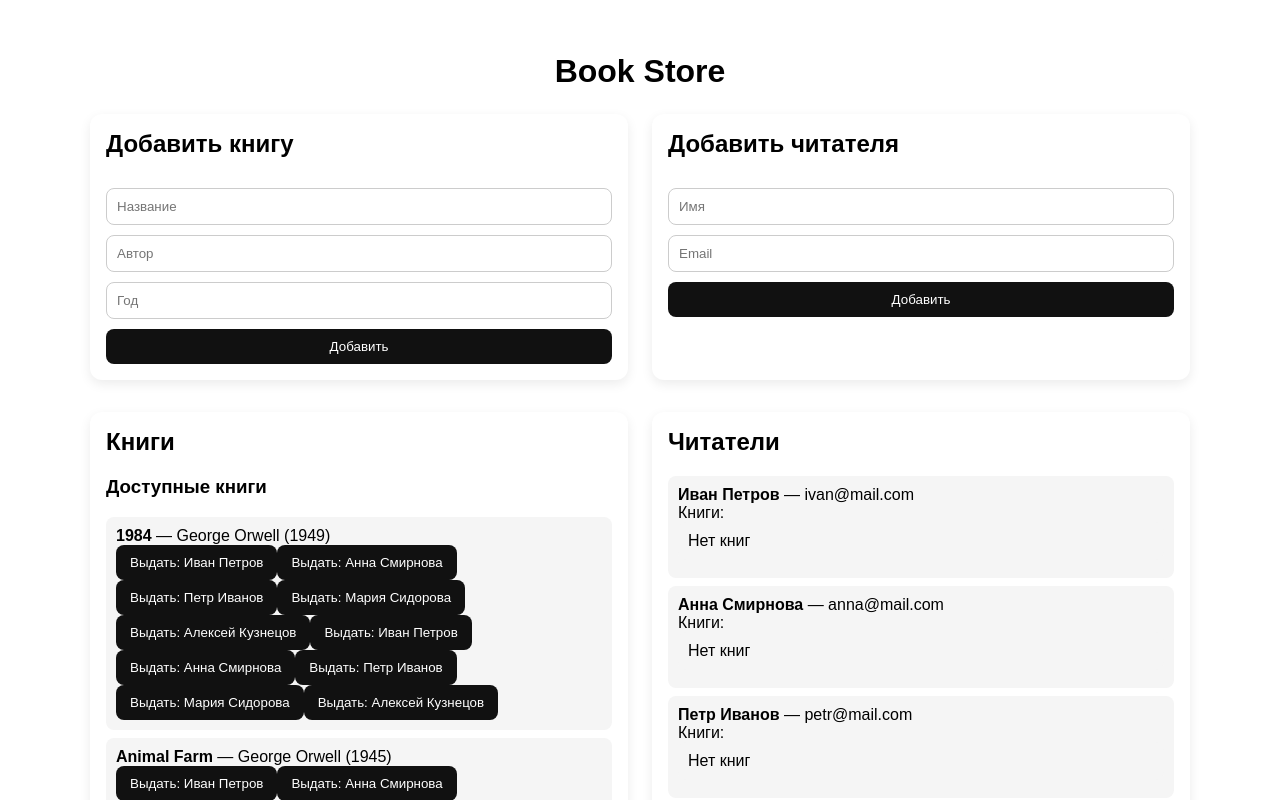
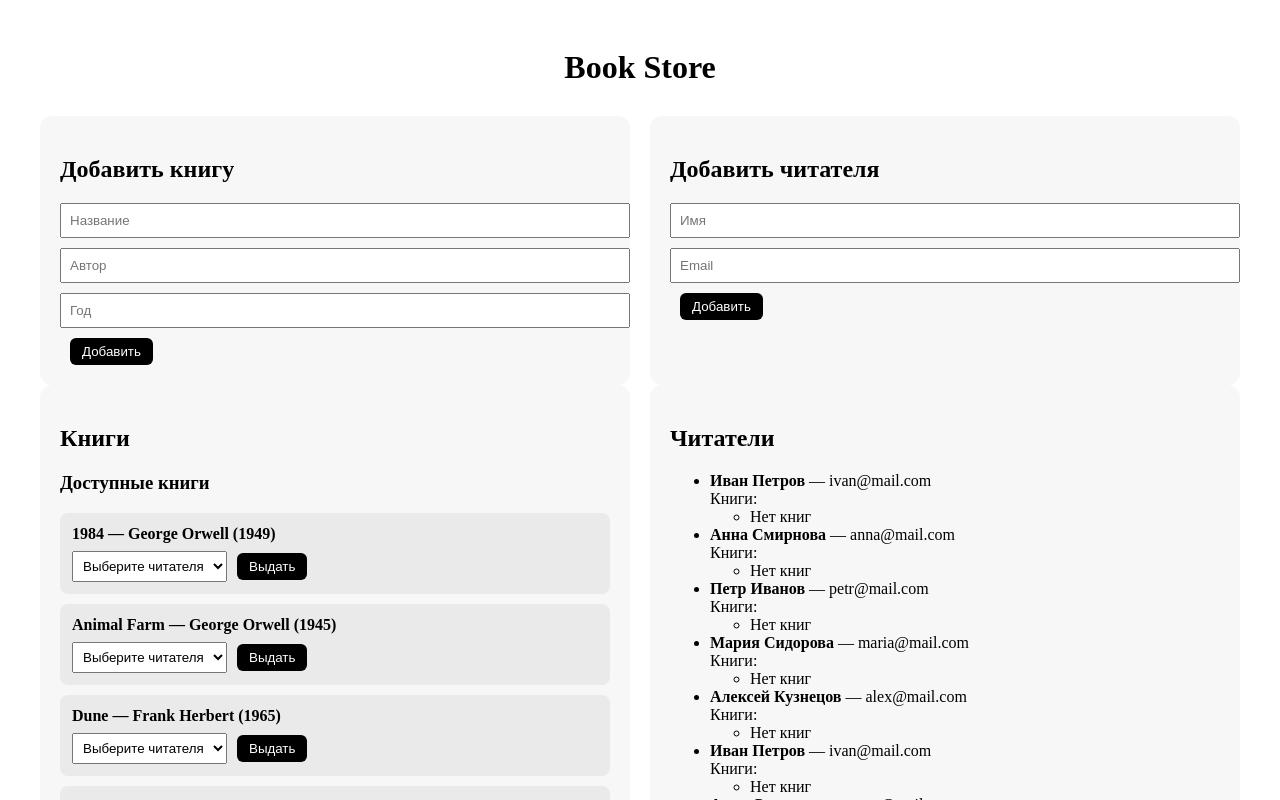
Before and after one commit to Adbrskk/react-practice-13-03-book-store, a React (Vite) app: page / in a window 1280 px wide. Shown: the top 800 px of the page. Built offline with nearby package versions, Linux system fonts and the light colour scheme.

Commit message:
fix and finish

```diff
--- a/src/App.css
+++ b/src/App.css
@@ -1,86 +1,55 @@
 .container {
-  max-width: 1100px;
+  max-width: 1200px;
   margin: 0 auto;
-  font-family: Arial, sans-serif;
-  padding: 24px;
+  padding: 20px;
 }
 
 .title {
   text-align: center;
-  margin-bottom: 24px;
+  margin-bottom: 30px;
 }
 
-.forms {
-  display: grid;
-  grid-template-columns: 1fr 1fr;
-  gap: 24px;
-  margin-bottom: 32px;
-}
-
+.forms,
 .lists {
   display: grid;
   grid-template-columns: 1fr 1fr;
-  gap: 24px;
+  gap: 20px;
 }
 
 .card {
-  background: #fff;
+  background: #f7f7f7;
+  padding: 20px;
   border-radius: 12px;
-  padding: 16px;
-  box-shadow: 0 4px 12px rgba(0,0,0,0.08);
 }
 
-.card h2 {
-  margin-top: 0;
+.list-card {
+  background: #eaeaea;
+  padding: 12px;
+  border-radius: 8px;
+  margin-bottom: 10px;
 }
 
-form {
-  display: flex;
-  flex-direction: column;
-  gap: 10px;
+button {
+  margin-left: 10px;
+  padding: 6px 12px;
+  border: none;
+  border-radius: 6px;
+  background: black;
+  color: white;
+  cursor: pointer;
+}
+
+button:hover {
+  opacity: 0.8;
 }
 
 input {
-  padding: 10px;
-  border-radius: 8px;
-  border: 1px solid #ccc;
+  display: block;
+  width: 100%;
+  margin-bottom: 10px;
+  padding: 8px;
 }
 
-button {
-  padding: 10px 14px;
-  background-color: #111;
-  color: #fff;
-  border: none;
-  border-radius: 8px;
-  cursor: pointer;
-  transition: 0.2s ease;
+select {
+  padding: 6px;
 }
-
-button:hover {
-  background-color: #333;
-  transform: translateY(-1px);
-}
-
-.item {
-  border: 1px solid #eee;
-  border-radius: 10px;
-  padding: 12px;
-  margin-top: 10px;
-  background: #fafafa;
-}
-
-.status {
-  font-weight: bold;
-}
-
-ul {
-  list-style: none;
-  padding: 0;
-}
-
-li {
-  background: #f5f5f5;
-  margin-bottom: 8px;
-  padding: 10px;
-  border-radius: 8px;
-}
--- a/src/components/BooksList.jsx
+++ b/src/components/BooksList.jsx
@@ -1,22 +1,17 @@
 import { useSelector, useDispatch } from "react-redux";
-import { useMemo } from "react";
+import { useState } from "react";
 
 function BooksList() {
   const books = useSelector((state) => state.books);
   const readers = useSelector((state) => state.readers);
   const dispatch = useDispatch();
 
-  const availableBooks = useMemo(
-    () => books.filter((book) => book.isAvailable),
-    [books]
-  );
+  const [selectedReader, setSelectedReader] = useState({});
 
-  const borrowedBooks = useMemo(
-    () => books.filter((book) => !book.isAvailable),
-    [books]
-  );
+  const handleLend = (bookId) => {
+    const readerId = selectedReader[bookId];
+    if (!readerId) return;
 
-  const handleLend = (bookId, readerId) => {
     dispatch({
       type: "BOOK_LEND_TO_READER",
       payload: { bookId, readerId },
@@ -30,34 +25,49 @@ function BooksList() {
     });
   };
 
+  const availableBooks = books.filter((book) => book.isAvailable);
+  const borrowedBooks = books.filter((book) => !book.isAvailable);
+
   return (
     <div>
       <h2>Книги</h2>
 
       <h3>Доступные книги</h3>
-      <ul>
       {availableBooks.map((book) => (
-          <li key={book.id}>
-            <strong>{book.title}</strong> — {book.author} ({book.year})
-            <div>
+        <div key={book.id} className="list-card">
+          <strong>
+            {book.title} — {book.author} ({book.year})
+          </strong>
+
+          <div style={{ marginTop: "8px" }}>
+            <select
+              onChange={(e) =>
+                setSelectedReader({
+                  ...selectedReader,
+                  [book.id]: Number(e.target.value),
+                })
+              }
+            >
+              <option value="">Выберите читателя</option>
               {readers.map((reader) => (
-                <button
-                  key={reader.id}
-                  onClick={() => handleLend(book.id, reader.id)}
-                >
-                  Выдать: {reader.name}
+                <option key={reader.id} value={reader.id}>
+                  {reader.name}
+                </option>
+              ))}
+            </select>
+
+            <button onClick={() => handleLend(book.id)}>
+              Выдать
             </button>
+          </div>
+        </div>
       ))}
-            </div>
-          </li>
-        ))}
-      </ul>
 
       <h3>Выданные книги</h3>
-      <ul>
       {borrowedBooks.map((book) => (
-          <li key={book.id}>
+        <div key={book.id} className="list-card">
           <strong>{book.title}</strong>
+
           {readers.map((reader) =>
             reader.borrowedBooks.includes(book.id) ? (
               <button
@@ -68,9 +78,8 @@ function BooksList() {
               </button>
             ) : null
           )}
-          </li>
+        </div>
       ))}
-      </ul>
     </div>
   );
 }
```
Lines whose indentation alone changed are shown as unchanged.
